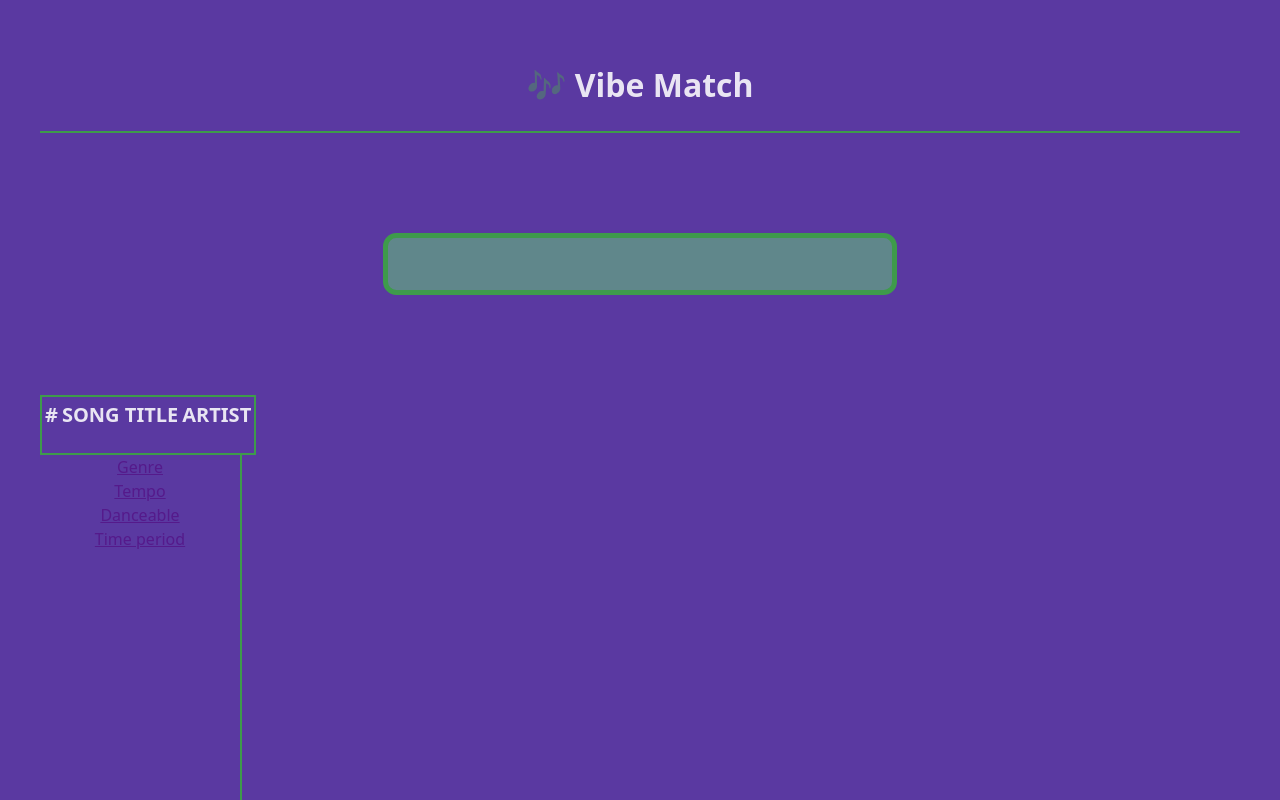
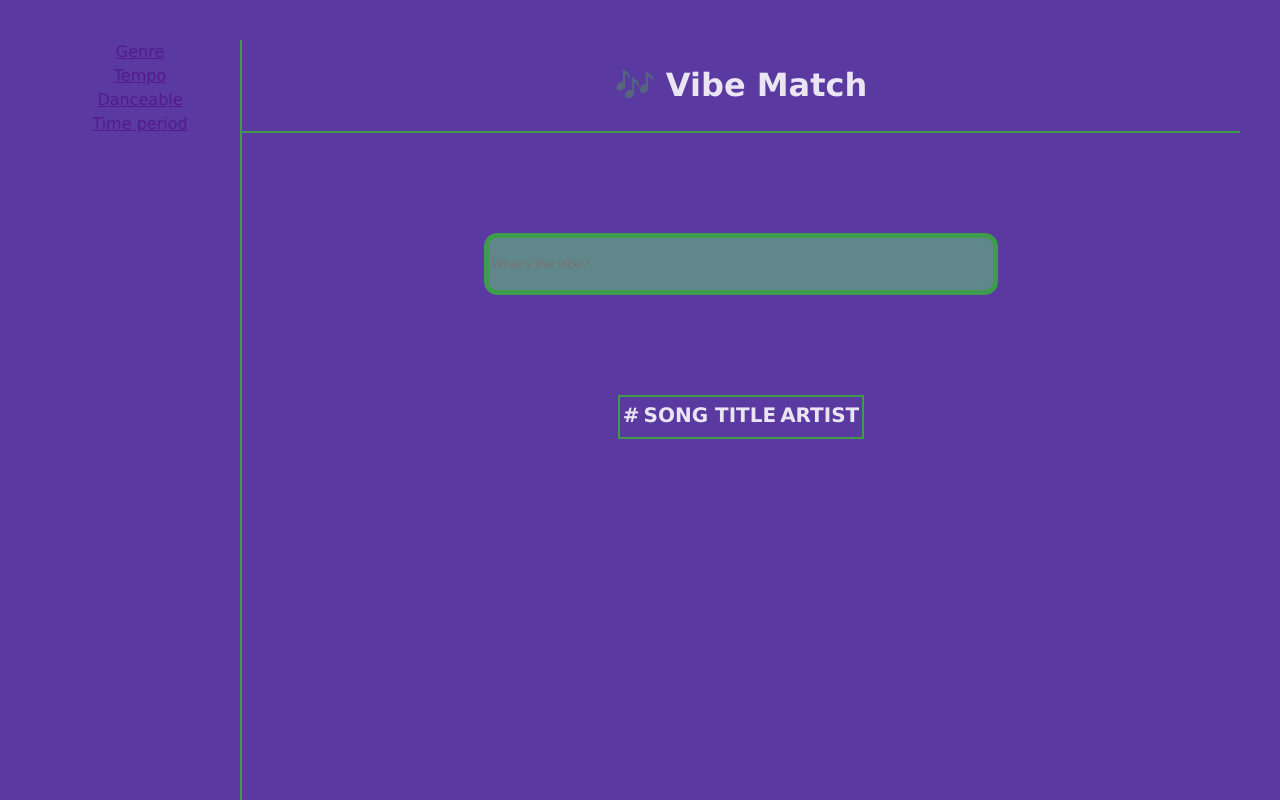
Before and after one commit to LizzieH97/vibe-match-front-end, a React (Vite) app in the folder vibe-match/: page / in a window 1280 px wide. Shown: the top 800 px of the page. Built offline with nearby package versions, Linux system fonts and the light colour scheme.

Commit message:
added more classNames and styled page

```diff
--- a/vibe-match/src/App.css
+++ b/vibe-match/src/App.css
@@ -1,5 +1,4 @@
 #root {
-  max-width: 1280px;
   margin: 0;
   padding: 2rem;
   text-align: center;
--- a/vibe-match/src/App.tsx
+++ b/vibe-match/src/App.tsx
@@ -4,42 +4,46 @@ import './App.css'
 function App() {
 
   return (
-    <>
-      <header className='page-header'>
-        <h1 id='brandName'>🎶 Vibe Match</h1>
-      </header>
-      <main className="">
-        <input className="search-bar" type="text" />
-        {/* <button>
-          onClick={() =>}
-        </button> */}
-      <table className='song-table'>
-            <tr className='table-headings'>
-                <th>#</th>
-                <th>SONG TITLE</th>
-                <th>ARTIST</th>
-            </tr>
-            <tr className=""></tr>
-            <tr className=""></tr>
-            <tr className=""></tr>
-            <tr className=""></tr>
-            <tr className=""></tr>
-            <tr className=""></tr>
-            <tr className=""></tr>
-            <tr className=""></tr>
-            <tr className=""></tr>
-            <tr className=""></tr>
-        </table>
-      </main>
-      <aside className='side-menu'>
+    <div className='app-container'>
+      <aside className="side-menu">
         <a href="">Genre</a>
         <a href="">Tempo</a>
         <a href="">Danceable</a>
         <a href="">Time period</a>
         <a href=""></a>
       </aside>
-
-    </>
+      <div className='main-content'>
+        <header className="page-header">
+          <h1 id="brandName">🎶 Vibe Match</h1>
+        </header>
+        <main className="">
+          <input
+            className="search-bar"
+            type="text"
+            placeholder="What's the vibe?"
+          />
+          {/* <button>
+          onClick={() =>}
+        </button> */}
+          <table className="song-table">
+            <thead>
+              <tr className="table-headings">
+                <th>#</th>
+                <th>SONG TITLE</th>
+                <th>ARTIST</th>
+              </tr>
+            </thead>
+            <tbody>
+              <tr className="">
+                <td></td>
+                <td></td>
+                <td></td>
+              </tr>
+            </tbody>
+          </table>
+        </main>
+      </div>
+    </div>
   );
 }
 
--- a/vibe-match/src/index.css
+++ b/vibe-match/src/index.css
@@ -1,5 +1,4 @@
 :root {
-  font-family: system-ui, Avenir, Helvetica, Arial, sans-serif;
   line-height: 1.5;
   font-weight: 100;
 
@@ -7,10 +6,22 @@
   background-color: #5a39a1;
 }
 
+.app-container {
+  display: flex;
+  min-height: 100vh;
+  font-family: "Lucida Sans", "Lucida Sans Regular", "Lucida Grande",
+    "Lucida Sans Unicode", Geneva, Verdana, sans-serif;
+}
 
-body {
-  min-width: 320px;
-  min-height: 100vh;
+.side-menu {
+  width: 200px;
+  display: flex;
+  flex-direction: column;
+  border-right: 2px solid #3e9b4b;
+}
+
+.main-content {
+    flex:1;
 }
 
 .page-header {
@@ -31,18 +42,11 @@ body {
 }
 
 .song-table {
-    border:2px solid #3e9b4b;
+  border: 2px solid #3e9b4b;
+  margin: auto;
 }
 
 .table-headings {
   font-size: 20px;
   border-bottom: 2px solid #3e9b4b;
 }
-
-.side-menu {
-    width: 200px;
-    height: 800px;
-    display: flex;
-    flex-direction: column;
-    border-right: 2px solid #3e9b4b;
-}
```
Lines whose indentation alone changed are shown as unchanged.
